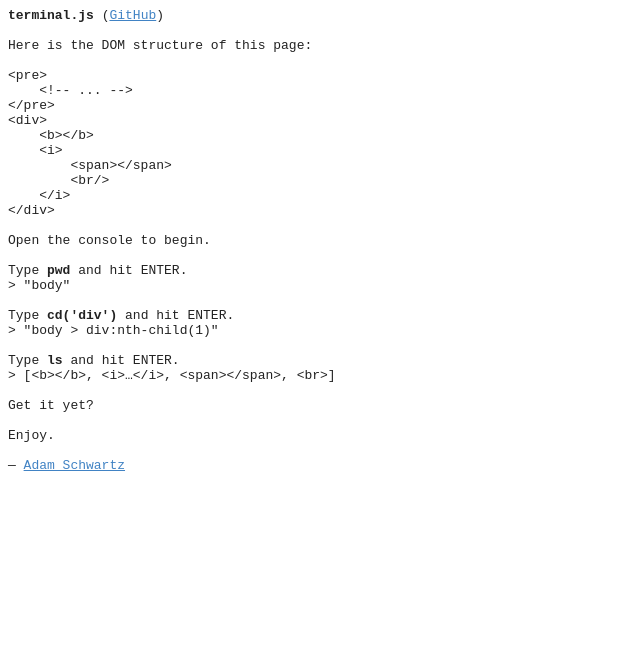
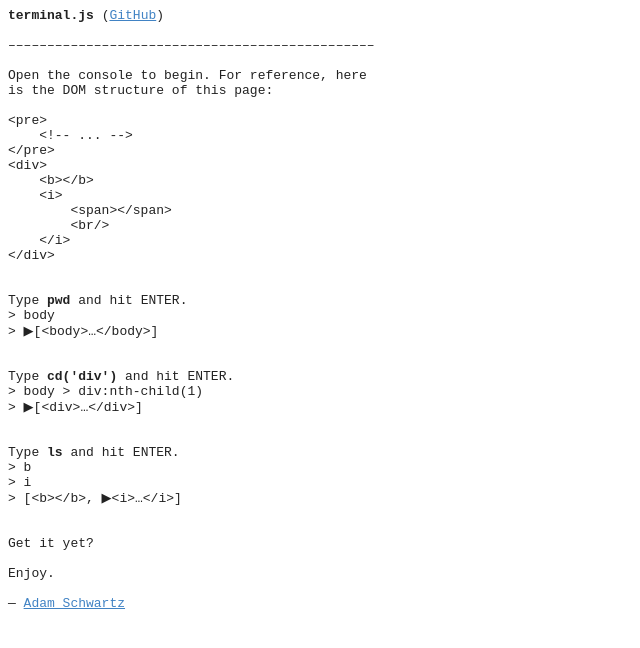
Before and after one commit to adamschwartz/terminal.js, a plain HTML site: page index.html in a window 1280 px wide. Shown: the whole page, without its empty margins (0-640 px from the left). Drawn offline with Linux system fonts and the light colour scheme.

Commit message:
Clean up the demo

```diff
--- a/index.html
+++ b/index.html
@@ -1,9 +1,13 @@
 <title>terminal.js &mdash; a terrible idea</title>
-<body text="#222" link="#4183c4" alink="#4183c4" vlink="#4183c4">
+<style>body { color: #222 } a, a:visited { color: #4183c4; }</style>
+<body>
 <pre>
 <b>terminal.js</b> (<a href="http://github.com/adamschwartz/terminal.js">GitHub</a>)
 
-Here is the DOM structure of this page:
+&ndash;&ndash;&ndash;&ndash;&ndash;&ndash;&ndash;&ndash;&ndash;&ndash;&ndash;&ndash;&ndash;&ndash;&ndash;&ndash;&ndash;&ndash;&ndash;&ndash;&ndash;&ndash;&ndash;&ndash;&ndash;&ndash;&ndash;&ndash;&ndash;&ndash;&ndash;&ndash;&ndash;&ndash;&ndash;&ndash;&ndash;&ndash;&ndash;&ndash;&ndash;&ndash;&ndash;&ndash;&ndash;&ndash;&ndash;
+
+Open the console to begin. For reference, here
+is the DOM structure of this page:
 
 &lt;pre&gt;
     &lt;!-- ... --&gt;
@@ -16,16 +20,22 @@ Here is the DOM structure of this page:
     &lt;/i&gt;
 &lt;/div&gt;
 
-Open the console to begin.
 
 Type <b>pwd</b> and hit ENTER.
-> "body"
+> body
+> &#9654;[&lt;body&gt;&hellip;&lt;/body&gt;]
+
 
 Type <b>cd('div')</b> and hit ENTER.
-> "body > div:nth-child(1)"
+> body > div:nth-child(1)
+> &#9654;[&lt;div&gt;&hellip;&lt;/div&gt;]
+
 
 Type <b>ls</b> and hit ENTER.
-> [&lt;b&gt;&lt;/b&gt;, &lt;i&gt;&hellip;&lt;/i&gt;, &lt;span&gt;&lt;/span&gt;, &lt;br&gt;]
+> b
+> i
+> [&lt;b&gt;&lt;/b&gt;, &#9654;&lt;i&gt;&hellip;&lt;/i&gt;]
+
 
 Get it yet?
 
```
